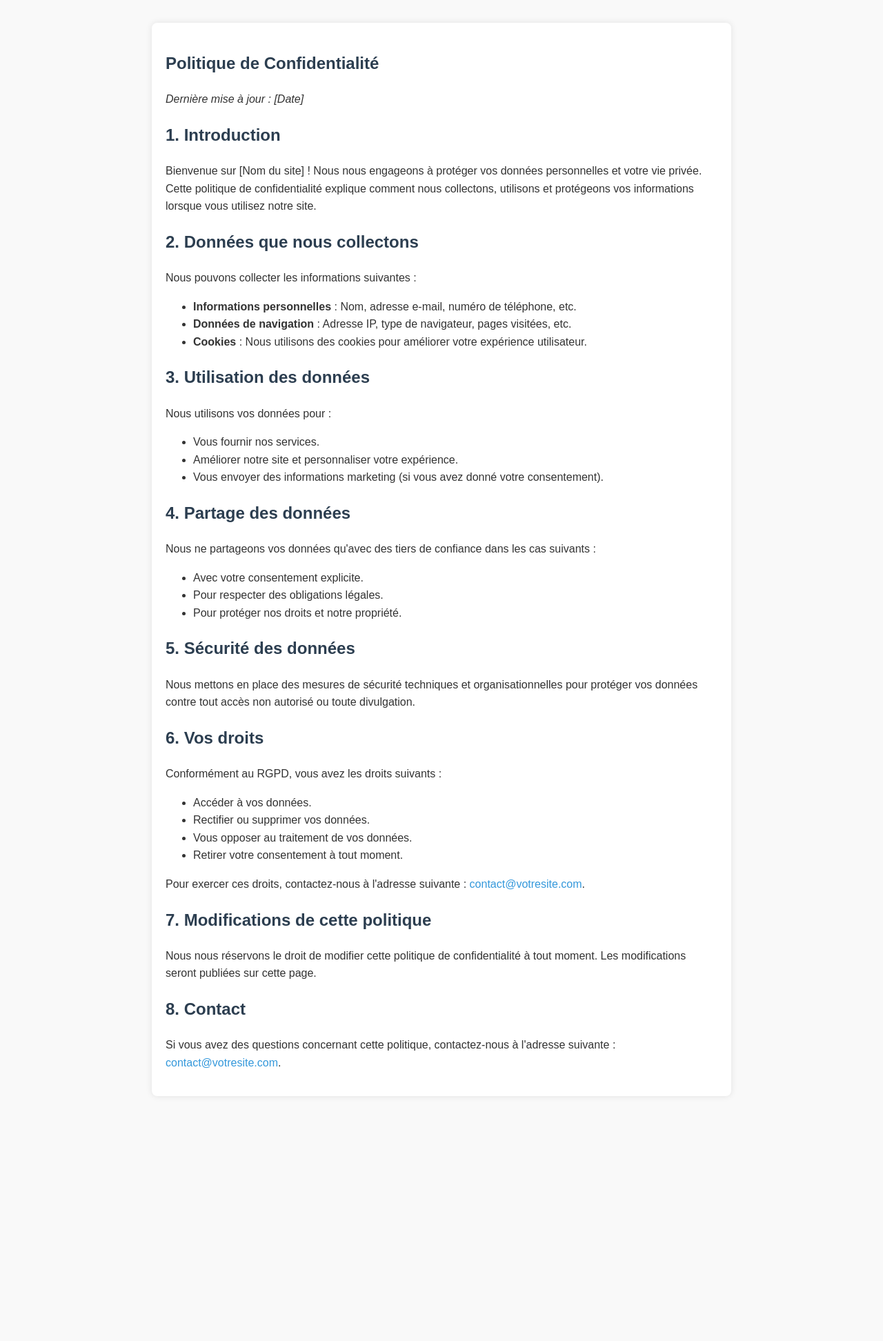
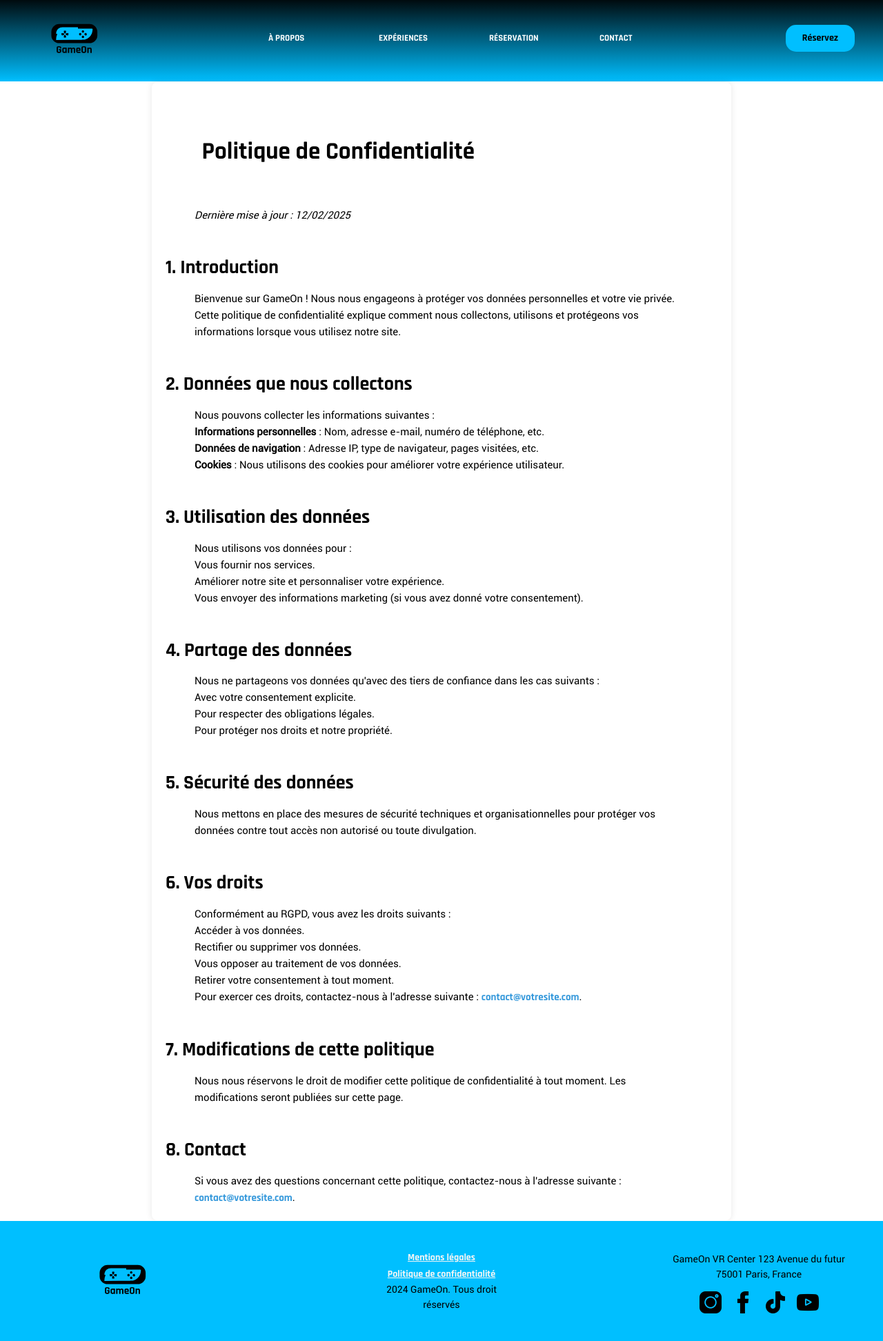
Before and after one commit to Ariodeve/GameOn, a plain HTML site: page politique-confidentialite.html in a window 1280 px wide. Shown: the part 7-1951 px from the top of the page at 69% size. Before the commit the page ends 1636 px from the top, so only its background shows below. Drawn offline with Linux system fonts and the light colour scheme; files whose address does not match are found by name.

Commit message:
Projet_version1.1_AjoutAnimations

```diff
--- a/assets/css/style.css
+++ b/assets/css/style.css
@@ -132,9 +132,15 @@ body.no-scroll {
     width: 60px;
 }
 
-header img {
+header img, footer img {
     width: 150px;
-  }
+    transition: transform 0.3s ease, filter 0.3s ease;
+}
+
+header img:hover, footer img:hover {
+    transform: scale(1.1);
+    filter: drop-shadow(0 0 10px var(--white-color));
+}
 
 header {
     display: flex;
@@ -145,6 +151,7 @@ header {
     color: var(--white-color);
     border-bottom: var(--white-color) solid 1px;
 }
+
 
 .navheader ul li a {
     color: var(--white-color);
@@ -157,23 +164,36 @@ nav ul li a {
     display: inline-block;
     transition: transform 0.3s ease-in-out;
 }
+/* Animation_nav */
+.navheader ul li a {
+    position: relative;
+    text-decoration: none;
+    transition: color 0.3s ease, transform 0.3s ease 0.1s;
+}
 
-nav ul li a:hover {
+.navheader ul li a:hover {
     transform: scale(1.2);
 }
 
-a.reservation-btn {
+ a.reservation-btn {
     display: inline-block;
     font-family: "Rajdhani";
-    font-size: 1.3rem;
+    font-size: 1.4rem;
     background-color: var(--primary-color);
-    padding: 6px 15px;
+    padding: 8px 15px;
     border-radius: 15px;
     color: var(--black-color);
     display: none;
     width: 100px;
     text-align: center;
     margin: 1.5em;
+    transition: background-color 0.3s ease, transform 0.3s ease;
+}
+
+.reservation-btn:hover {
+    color: var(--white-color);
+    background-color: var(--secondary-color);
+    transform: scale(1.05);
 }
 
   /************ Section hero **************/
@@ -201,6 +221,7 @@ a.reservation-btn {
 .btn_order:hover {
     background-color: var(--secondary-color);
     color: var(--white-color);
+    transform: scale(1.05);
 }
 
 .listeExp {
@@ -219,6 +240,15 @@ a.reservation-btn {
     text-align: center;
     max-width: 380px;
     margin: auto;
+}
+
+.listeExp li {
+    border: 1px solid var(--soft-white);
+    transition: transform 0.3s ease, box-shadow 0.3s ease;
+}
+.listeExp li:hover {
+    transform: scale(1.05);
+    box-shadow: 0 10px 20px rgb(254, 254, 254);
 }
 
 .exp1{
@@ -276,8 +306,13 @@ a.reservation-btn {
     font-size: 1.4rem;
     padding: 0.5em;
     border-radius: 15px;
-    transition: background-color 0.3s ease;
+    transition: background-color 0.3s ease, transform 0.3s ease;
     margin: 1.5em;
+}
+/* AnimationAbout */
+.decouvrir-btn:hover {
+    background-color: var(--primary-color);
+    transform: translateY(5px);
 }
 
 /************ section whyUs **************/
@@ -578,6 +613,10 @@ footer .social-links li img:hover {
     .navheader ul {
         display: flex;
         gap: 100px;
+    }
+
+    .whyUs_sec{
+        height: 600px;
     }
 
     .Comment_sec ul,.WhyUs_ul{
--- a/assets/json/db.json
+++ b/assets/json/db.json
@@ -5,21 +5,21 @@
         "alt": "femme avec casque vr",
         "title": "Exploration immersive",
         "description": "Plongez dans des mondes virtuels captivants, allant des jungles exotiques aux paysages futuristes. Une expérience d'évasion pour les explorateurs de tous âges.",
-        "link": ""
+        "link": "experience.html"
       },
       {
         "image": "assets/Img/heroexp2.jpg",
         "alt": "des joueurs avec casque vr",
         "title": "Compétitions multijoueurs VR",
         "description": "Défiez vos amis ou d'autres joueurs en ligne dans des jeux compétitifs qui combinent stratégie et réflexes. Parfait pour les amateurs de défis.",
-        "link": ""
+        "link": "experience.html"
       },
       {
         "image": "assets/Img/heroexp3.jpg",
         "alt": "une moto pour expériences vr",
         "title": "Simulations interactives",
         "description": "Vivez des aventures réalistes, que ce soit piloter un avion, participer à une course ou expérimenter des situations inédites, tout en développant vos compétences.",
-        "link": ""
+        "link": "experience.html"
       }
   ]
 }
--- a/politique-confidentialite.html
+++ b/politique-confidentialite.html
@@ -3,18 +3,25 @@
 <head>
     <meta charset="UTF-8">
     <meta name="viewport" content="width=device-width, initial-scale=1.0">
+    <link rel="stylesheet" href="assets/css/style.css">
     <title>Politique de Confidentialité</title>
     <style>
-        body {
-            font-family: Arial, sans-serif;
-            line-height: 1.6;
-            margin: 20px;
-            padding: 20px;
-            background-color: #f9f9f9;
-            color: #333;
+        section{
+            padding: 0;
         }
+        p{
+            max-width: 100%;
+            padding: 0px 42px;
+        }
+        h1{
+            width: 100%;
+        }
+        h2{
+            padding: 42px 0 10px;
+        }
+
         h1, h2 {
-            color: #2c3e50;
+            color: black;
         }
         a {
             color: #3498db;
@@ -34,49 +41,59 @@
     </style>
 </head>
 <body>
+    <header>
+        <a href="index.html"><img src="assets/Img/LogoManettePlus-svg.svg" alt="Logo"></a>
+        <div class="menu-toggle" id="menu-toggle">
+            <div></div>
+            <div></div>
+            <div></div>
+        </div>
+        <nav class="navheader">
+            <ul>
+                <li><a href="a_propos.html">À propos</a></li>
+                <li><a href="experience.html">Expériences</a></li>
+                <li><a href="reservation.html">Réservation</a></li>
+                <li><a href="contact.html">Contact</a></li>
+            </ul>
+        </nav>
+        <a href="reservation.html" class="reservation-btn">Réservez</a>
+    </header>
     <section>
         <div class="container no-center">
         <h1>Politique de Confidentialité</h1>
-        <p><em>Dernière mise à jour : [Date]</em></p>
+        <p><em>Dernière mise à jour : 12/02/2025</em></p>
 
         <h2>1. Introduction</h2>
-        <p>Bienvenue sur [Nom du site] ! Nous nous engageons à protéger vos données personnelles et votre vie privée. Cette politique de confidentialité explique comment nous collectons, utilisons et protégeons vos informations lorsque vous utilisez notre site.</p>
+        <p>Bienvenue sur GameOn ! Nous nous engageons à protéger vos données personnelles et votre vie privée. Cette politique de confidentialité explique comment nous collectons, utilisons et protégeons vos informations lorsque vous utilisez notre site.</p>
 
         <h2>2. Données que nous collectons</h2>
-        <p>Nous pouvons collecter les informations suivantes :</p>
-        <ul>
-            <li><strong>Informations personnelles</strong> : Nom, adresse e-mail, numéro de téléphone, etc.</li>
-            <li><strong>Données de navigation</strong> : Adresse IP, type de navigateur, pages visitées, etc.</li>
-            <li><strong>Cookies</strong> : Nous utilisons des cookies pour améliorer votre expérience utilisateur.</li>
-        </ul>
-
+        <p>Nous pouvons collecter les informations suivantes : <br>
+            <strong>Informations personnelles</strong> : Nom, adresse e-mail, numéro de téléphone, etc. <br>
+            <strong>Données de navigation</strong> : Adresse IP, type de navigateur, pages visitées, etc. <br>
+            <strong>Cookies</strong> : Nous utilisons des cookies pour améliorer votre expérience utilisateur.</p>
         <h2>3. Utilisation des données</h2>
-        <p>Nous utilisons vos données pour :</p>
-        <ul>
-            <li>Vous fournir nos services.</li>
-            <li>Améliorer notre site et personnaliser votre expérience.</li>
-            <li>Vous envoyer des informations marketing (si vous avez donné votre consentement).</li>
-        </ul>
-
+        <p>Nous utilisons vos données pour : <br>
+            Vous fournir nos services. <br>
+            Améliorer notre site et personnaliser votre expérience. <br>
+            Vous envoyer des informations marketing (si vous avez donné votre consentement).
+        </p>
         <h2>4. Partage des données</h2>
-        <p>Nous ne partageons vos données qu'avec des tiers de confiance dans les cas suivants :</p>
-        <ul>
-            <li>Avec votre consentement explicite.</li>
-            <li>Pour respecter des obligations légales.</li>
-            <li>Pour protéger nos droits et notre propriété.</li>
-        </ul>
+        <p>Nous ne partageons vos données qu'avec des tiers de confiance dans les cas suivants : <br>
+            Avec votre consentement explicite. <br>
+            Pour respecter des obligations légales. <br>
+            Pour protéger nos droits et notre propriété.
+        </p>
 
         <h2>5. Sécurité des données</h2>
         <p>Nous mettons en place des mesures de sécurité techniques et organisationnelles pour protéger vos données contre tout accès non autorisé ou toute divulgation.</p>
 
         <h2>6. Vos droits</h2>
-        <p>Conformément au RGPD, vous avez les droits suivants :</p>
-        <ul>
-            <li>Accéder à vos données.</li>
-            <li>Rectifier ou supprimer vos données.</li>
-            <li>Vous opposer au traitement de vos données.</li>
-            <li>Retirer votre consentement à tout moment.</li>
-        </ul>
+        <p>Conformément au RGPD, vous avez les droits suivants : <br>
+            Accéder à vos données. <br>
+            Rectifier ou supprimer vos données. <br>
+            Vous opposer au traitement de vos données. <br>
+            Retirer votre consentement à tout moment.
+        </p>
         <p>Pour exercer ces droits, contactez-nous à l'adresse suivante : <a href="mailto:contact@votresite.com">contact@votresite.com</a>.</p>
 
         <h2>7. Modifications de cette politique</h2>
@@ -86,6 +103,35 @@
         <p>Si vous avez des questions concernant cette politique, contactez-nous à l'adresse suivante : <a href="mailto:contact@votresite.com">contact@votresite.com</a>.</p>
     </div>
     </section>
-
+    <footer>
+        <div class="logofooter">
+            <a href="index.html"><img src="assets/Img/LogoManettePlus-svg.svg" alt="Logo"></a>
+        </div>
+        <div class="footeer">
+            <p class="adress">
+                GameOn VR Center
+                123 Avenue du futur
+                75001 Paris, France
+            </p>
+        <nav class="social-links">
+            <ul>
+                <li><a target="_blank" href="https://www.instagram.com/"><img src="assets/Icone/instagram.png" alt="Instagram"></a></li>
+                <li><a target="_blank" href="https://www.facebook.com/"><img src="assets/Icone/facebook.png" alt="Facebook"></a></li>
+                <li><a target="_blank" href="https://www.tiktok.com/"><img src="assets/Icone/tic-tac.png" alt="TikTok"></a></li>
+                <li><a target="_blank" href="https://www.youtube.com/"><img src="assets/Icone/youtube.png" alt="YouTube"></a></li>
+            </ul>
+        </nav>
+    </div>
+    <!-------------------- RGPD -------------------->
+    <div class="mention">
+        <p>
+            <a href="mentions-legales.html" class="legal-link">Mentions légales</a><br>
+            <a href="politique-confidentialite.html" class="legal-link">Politique de confidentialité</a>
+        </p>
+        <p>
+            2024 GameOn. Tous droit réservés
+        </p>
+    </div>
+    </footer>
 </body>
 </html>
```
Also changed, not shown: assets/js/script.js (+0 -28 lines), contact.html (+4 -4 lines), experience.html (+4 -4 lines), index.html (+9 -9 lines), mentions-legales.html (+79 -25 lines), reservation.html (+4 -4 lines).
